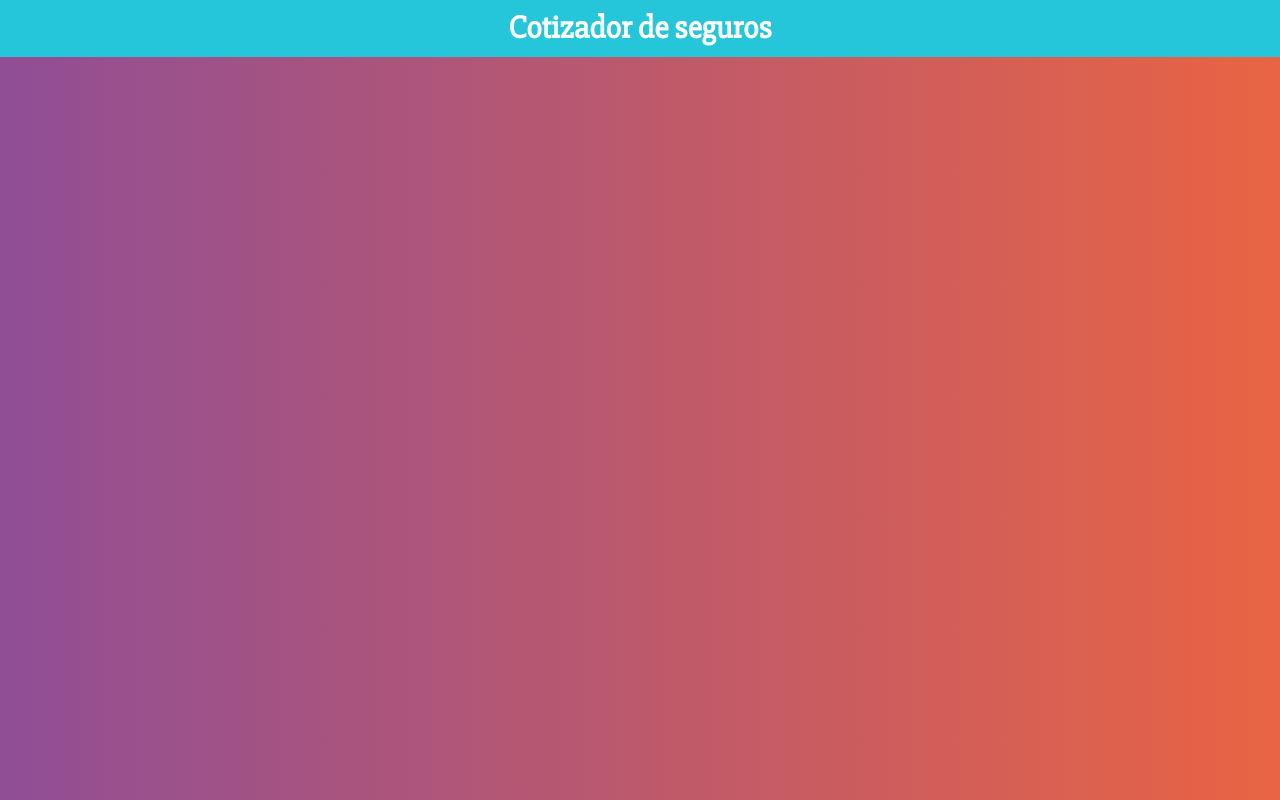
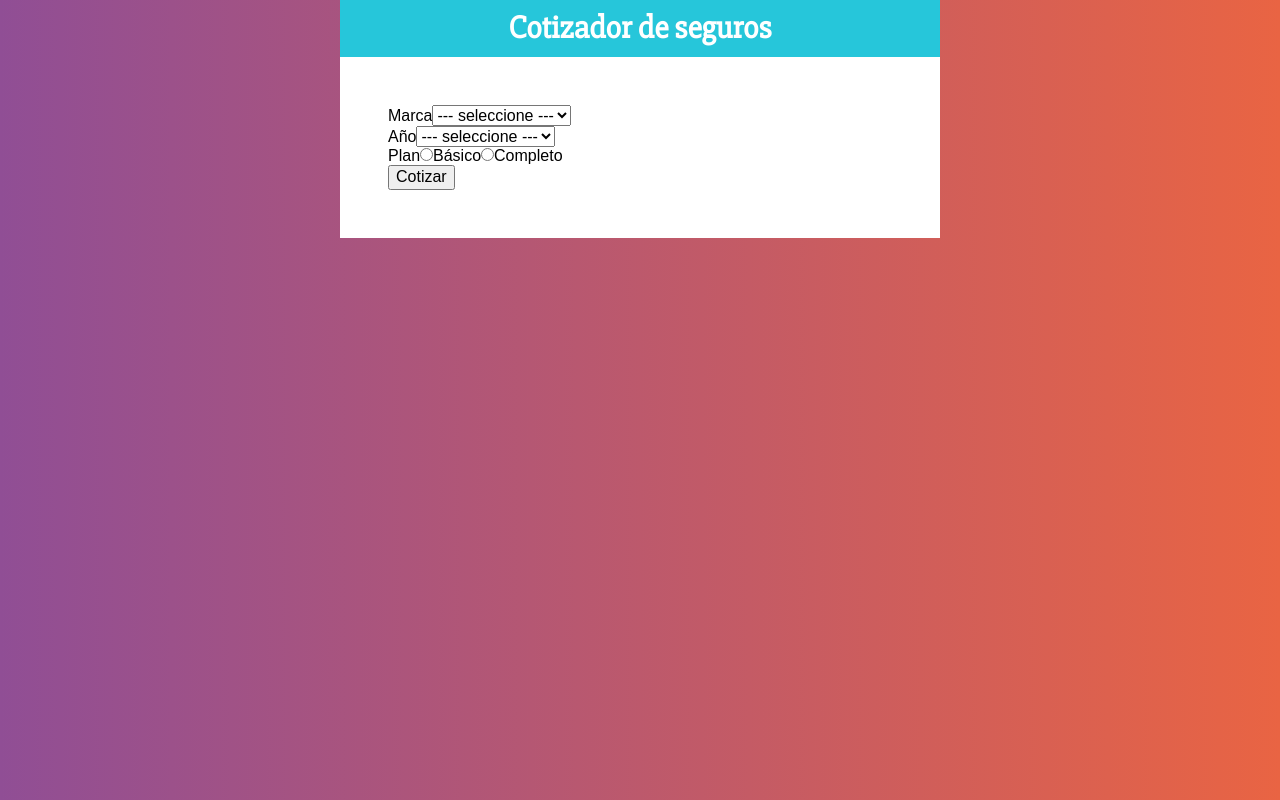
Before and after one commit to nicksiuxs/insurance-quote, a React (Create React App) app: page / in a window 1280 px wide. Built offline with nearby package versions, Linux system fonts and the light colour scheme.

Commit message:
ADD: form component to the app

```diff
--- a/src/App.js
+++ b/src/App.js
@@ -1,9 +1,27 @@
 import React from 'react';
 import Header from './components/Header/Header'
+import Form from './components/Form/Form'
+
+import styled from '@emotion/styled';
+
+const Container = styled.div`
+  max-width: 600px;
+  margin: 0 auto;
+`;
+
+const ContainerForm = styled.div`
+  background-color: #FFFFFF;
+  padding: 3rem;
+`;
 
 function App() {
   return (
-    <Header title='Cotizador de seguros' />
+    <Container>
+      <Header title='Cotizador de seguros' />
+      <ContainerForm>
+        <Form/>
+      </ContainerForm>
+    </Container>
   );
 }
 
```
